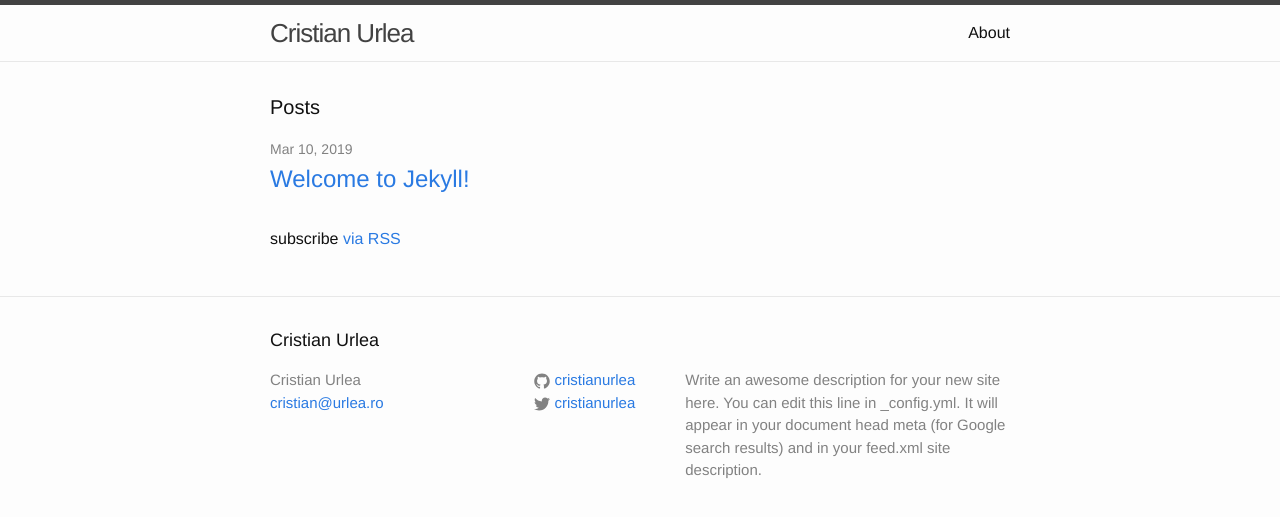
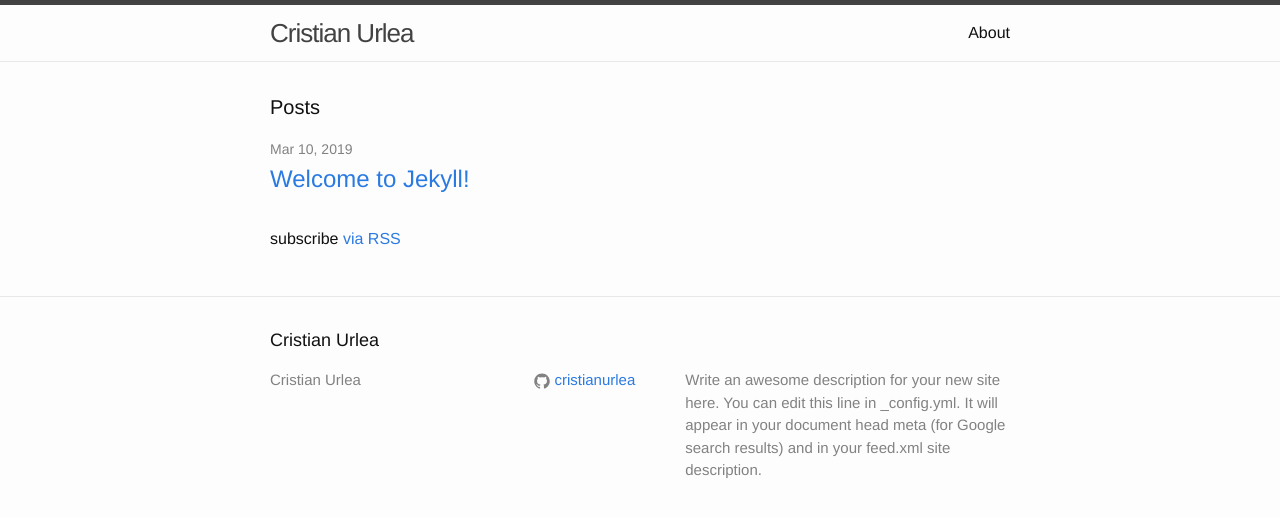
Before and after one commit to cristianurlea/cristianurlea.github.io, a Jekyll site: the page built from index.html, in a window 1280 px wide. Shown: the top 517 px of the page. Built offline with Jekyll 4.4.1, drawn with Linux system fonts in a browser that asks for light colours.

Commit message:
remove non-existant contact info

```diff
--- a/_config.yml
+++ b/_config.yml
@@ -7,14 +7,14 @@
 
 # Site settings
 title: Cristian Urlea
-email: cristian@urlea.ro
+email:
 description: > # this means to ignore newlines until "baseurl:"
   Write an awesome description for your new site here. You can edit this
   line in _config.yml. It will appear in your document head meta (for
   Google search results) and in your feed.xml site description.
 baseurl: "" # the subpath of your site, e.g. /blog
 url: "http://cristian.urlea.ro" # the base hostname & protocol for your site
-twitter_username: cristianurlea
+twitter_username:
 github_username:  cristianurlea
 
 # Build settings
```
